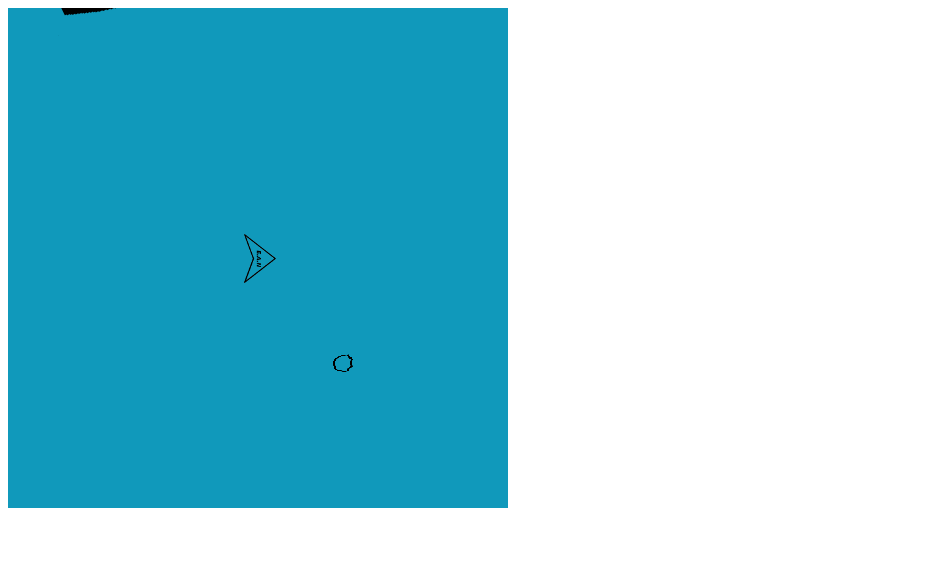
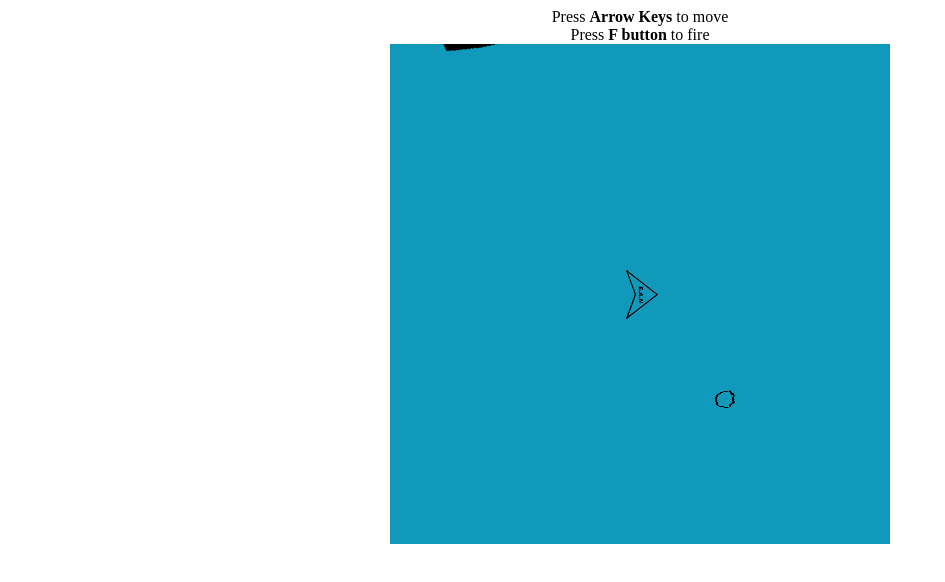
Before and after one commit to E-A-N/pixiAsteroidsGame, a website: page index.html in a window 1280 px wide. Shown: the whole page, without its empty margins (0-945 px from the left). Drawn offline with Linux system fonts and the light colour scheme.

Commit message:
updated html

```diff
--- a/index.html
+++ b/index.html
@@ -13,8 +13,15 @@
         <script src="client/js/gameObjects/asteroidRock.js"></script>
     </head>
 
-    <body>
-        <div id="gameContainer"></div>
-        <script src="client/js/game.js"></script>
+    <body >
+        <center>
+            <div>
+                 Press <strong>Arrow Keys</strong> to move
+                 <br>
+                 Press <strong> F button </strong> to fire
+            </div>
+            <div id="gameContainer"></div>
+            <script src="client/js/game.js"></script>
+        </center>
     </body>
 </html>
```
